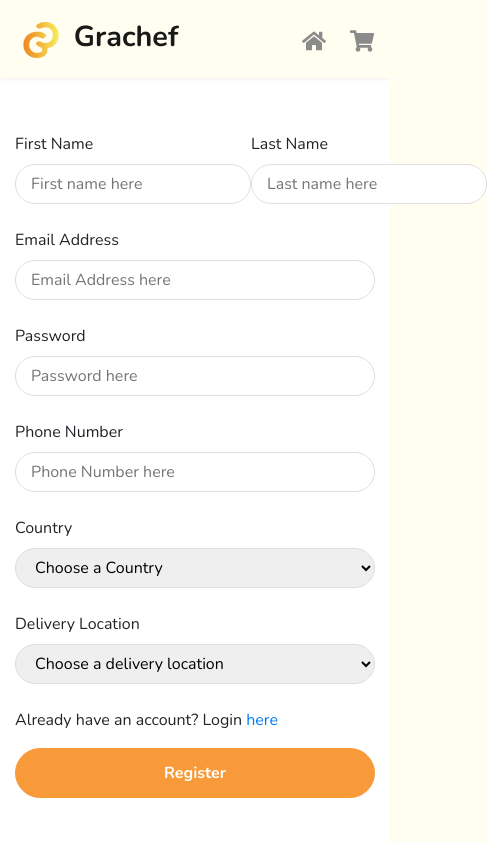
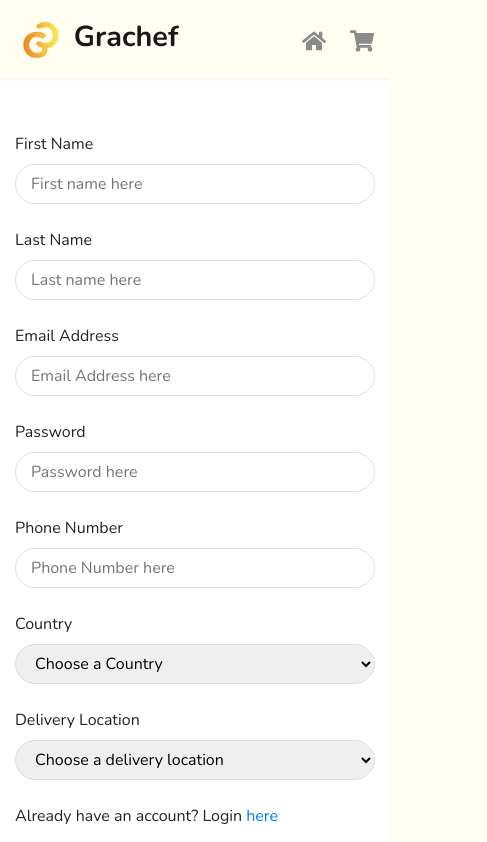
Before and after one commit to jilh/grachef, a React (Create React App) app: page /signup in a window 390 px wide. Shown: the top 842 px of the page, 487 px wide, since content can reach past the window. Built offline with nearby package versions, Linux system fonts and the light colour scheme.

Commit message:
Fixed cart modal responsiveness

```diff
--- a/src/styles/Registration.css
+++ b/src/styles/Registration.css
@@ -40,3 +40,14 @@
     border-radius: 50px;
     width: 100%;
 }
+
+@media screen and (max-width: 997px){
+    .custom-form > .form-col{
+        display: flex;
+        flex-direction: column;
+        justify-content: space-between;
+    }
+    .custom-form > .form-col > .form-base{
+        flex-basis: 100%;
+    }
+}
```
